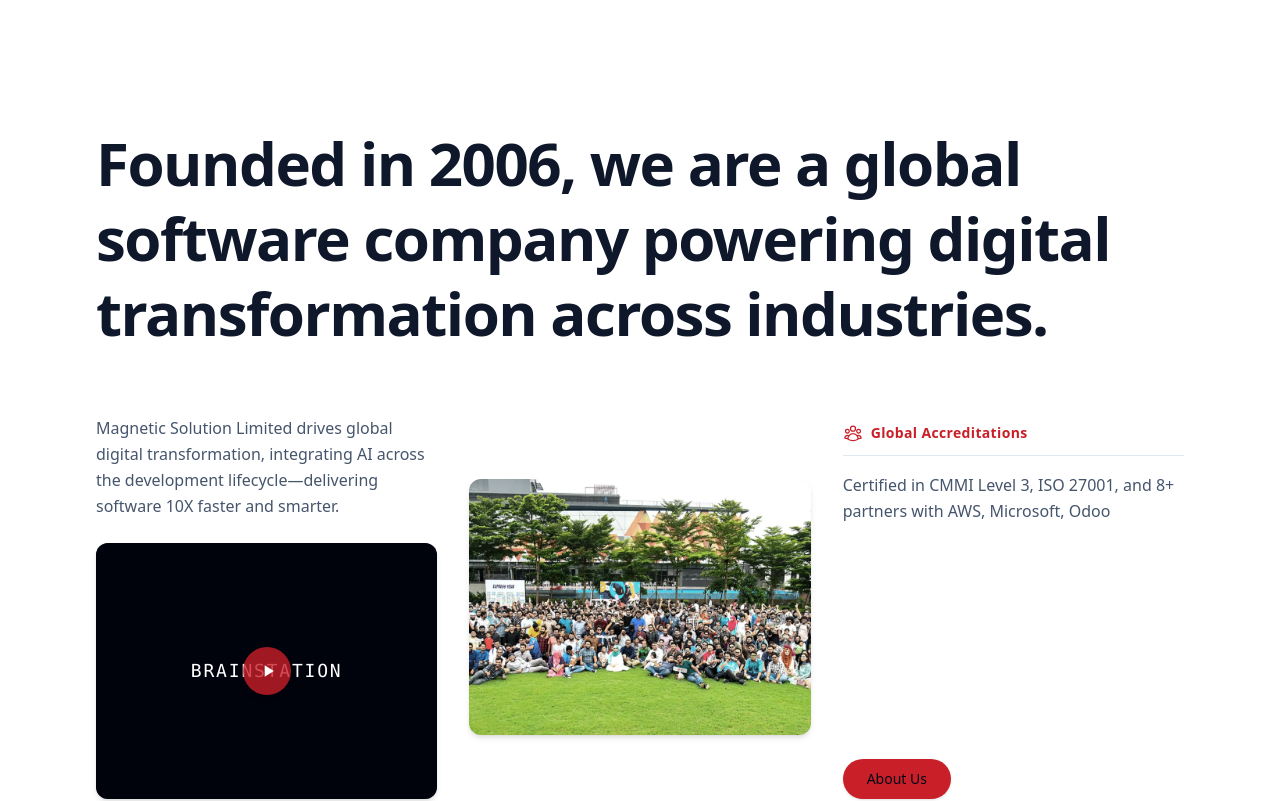
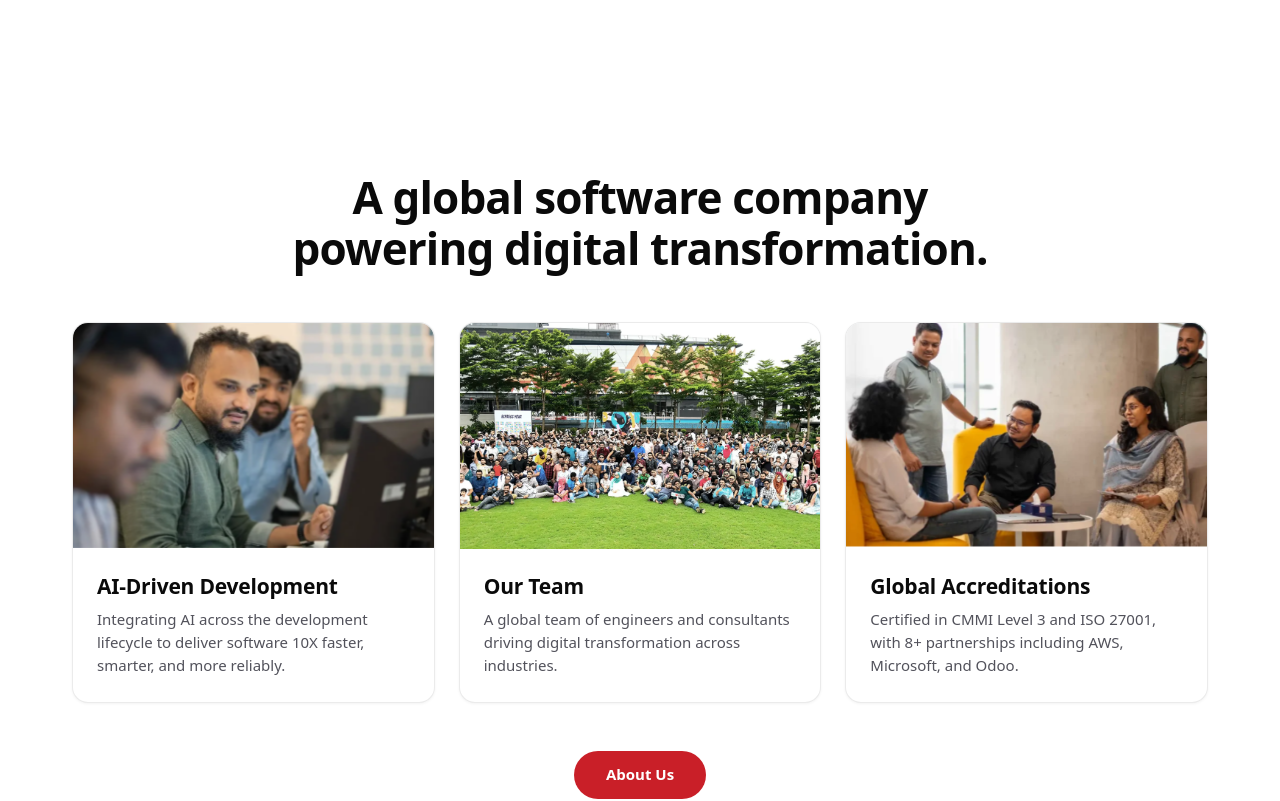
Before and after one commit to ioniccorporationbd/Brainstation-13, a Next.js app: page / in a window 1280 px wide. Shown: the part 6760-7561 px from the top of the page. Built offline with nearby package versions, Linux system fonts and the light colour scheme.

Commit message:
Founded/About section: short professional heading (no unverified year claim), 3 image-based cards with real photos, scale-1.03 red-border hover, white-text red CTA

```diff
--- a/src/Home_components/MainIntroSection.tsx
+++ b/src/Home_components/MainIntroSection.tsx
@@ -1,81 +1,76 @@
 import Image from 'next/image';
-import React from 'react';
+import Link from 'next/link';
+
+const introCards = [
+  {
+    title: 'AI-Driven Development',
+    description:
+      'Integrating AI across the development lifecycle to deliver software 10X faster, smarter, and more reliably.',
+    image: '/images/core-capabilities/team-collaboration.png',
+    alt: 'Magnetic Solution Limited engineers collaborating on software development',
+  },
+  {
+    title: 'Our Team',
+    description:
+      'A global team of engineers and consultants driving digital transformation across industries.',
+    image: '/images/brands/team-photo.webp',
+    alt: 'The Magnetic Solution Limited team',
+  },
+  {
+    title: 'Global Accreditations',
+    description:
+      'Certified in CMMI Level 3 and ISO 27001, with 8+ partnerships including AWS, Microsoft, and Odoo.',
+    image: '/images/core-capabilities/technology-consulting.png',
+    alt: 'Magnetic Solution Limited consulting and partnership meeting',
+  },
+];
 
 export default function AboutSection() {
   return (
-    <section className="bg-white py-16 px-6 md:px-12 lg:px-24 max-w-7xl mx-auto font-sans relative">
+    <section className="w-full bg-white py-[72px] md:py-[92px] lg:py-[110px]">
+      <div className="mx-auto w-full max-w-[1200px] px-5 sm:px-8">
+        <h2 className="mx-auto max-w-[760px] text-center text-[30px] font-semibold leading-[1.16] tracking-[-0.02em] text-[#0A0A0A] sm:text-[38px] lg:text-[44px]">
+          A global software company powering digital transformation.
+        </h2>
 
-      {/* Main Large Heading */}
-      <h2 className="text-4xl md:text-5xl lg:text-6xl font-semibold text-slate-900 tracking-tight leading-tight max-w-5xl mb-16">
-        Founded in 2006, we are a global software company powering digital transformation across industries.
-      </h2>
+        <div className="mt-12 grid grid-cols-1 gap-6 md:grid-cols-3">
+          {introCards.map((card) => (
+            <article
+              key={card.title}
+              className="group flex h-full flex-col overflow-hidden rounded-[16px] border border-black/[0.08] bg-white shadow-[0_1px_3px_rgba(0,0,0,0.05)] transition-[transform,border-color,box-shadow] duration-300 ease-out hover:border-primary hover:shadow-[0_18px_40px_-12px_rgba(201,31,40,0.22)] motion-safe:hover:scale-[1.03]"
+            >
+              <div className="relative aspect-[16/10] w-full overflow-hidden bg-slate-100">
+                <Image
+                  src={card.image}
+                  alt={card.alt}
+                  fill
+                  sizes="(max-width: 768px) 100vw, (max-width: 1200px) 33vw, 360px"
+                  className="object-cover transition-transform duration-300 group-hover:scale-105"
+                  loading="lazy"
+                />
+              </div>
 
-      {/* 3-Column Layout for Desktop, Stacked for Mobile */}
-      <div className="grid grid-cols-1 lg:grid-cols-3 gap-8 items-stretch">
+              <div className="flex flex-1 flex-col p-6">
+                <h3 className="text-[20px] font-semibold leading-[1.3] tracking-[-0.01em] text-[#0A0A0A] sm:text-[21px]">
+                  {card.title}
+                </h3>
 
-        {/* Column 1: Description & Video Preview */}
-        <div className="flex flex-col gap-6 justify-between">
-          <p className="text-slate-6xl text-sm md:text-base leading-relaxed text-slate-600">
-            Magnetic Solution Limited drives global digital transformation, integrating AI across
-            the development lifecycle—delivering software 10X faster and smarter.
-          </p>
-
-          {/* Video Thumbnail Container */}
-          <div className="relative rounded-xl overflow-hidden aspect-[4/3] bg-slate-950 group cursor-pointer shadow-md w-full">
-            <div className="absolute inset-0 flex items-center justify-center bg-black/50 text-white font-mono text-lg tracking-widest font-light">
-              BRAINSTATION
-            </div>
-            {/* Play Button Overlay */}
-            <div className="absolute inset-0 flex items-center justify-center">
-              <button className="w-12 h-12 bg-primary/80 hover:bg-primary text-white rounded-full flex items-center justify-center shadow-md transition-all group-hover:scale-110" aria-label="Play video">
-                <svg xmlns="http://www.w3.org/2000/svg" fill="currentColor" viewBox="0 0 24 24" className="w-5 h-5 ml-0.5">
-                  <path d="M8 5v14l11-7z" />
-                </svg>
-              </button>
-            </div>
-          </div>
+                <p className="mt-2 text-[15px] font-normal leading-[1.55] text-[#52525B]">
+                  {card.description}
+                </p>
+              </div>
+            </article>
+          ))}
         </div>
 
-        {/* Column 2: Central Team Photo */}
-        <div className="flex items-center justify-center">
-          <div className="relative w-full aspect-[4/3] rounded-xl overflow-hidden shadow-md bg-slate-100">
-            <Image
-              src="/images/brands/team-photo.webp"
-              alt="Magnetic Solution Limited Team"
-              fill
-              sizes="(max-width: 1024px) 100vw, 33vw"
-              className="object-cover"
-              loading="lazy"
-            />
-          </div>
+        <div className="mt-12 flex justify-center">
+          <Link
+            href="/about-us"
+            className="inline-flex h-12 items-center justify-center rounded-full bg-primary px-8 text-[15px] font-semibold text-white transition-colors duration-200 hover:bg-primary-hover focus-visible:outline-none focus-visible:ring-2 focus-visible:ring-primary focus-visible:ring-offset-2"
+          >
+            About Us
+          </Link>
         </div>
-
-        {/* Column 3: Accreditations & "About Us" Button */}
-        <div className="flex flex-col justify-between pt-2">
-          <div>
-            {/* Icon & Subheading */}
-            <div className="flex items-center gap-2 text-primary mb-3">
-              <svg xmlns="http://www.w3.org/2000/svg" fill="none" viewBox="0 0 24 24" strokeWidth={1.5} stroke="currentColor" className="w-5 h-5">
-                <path strokeLinecap="round" strokeLinejoin="round" d="M18 18.72a9.094 9.094 0 0 0 3.741-.479 3 3 0 0 0-4.682-2.72m.94 3.198.001.031c0 .225-.012.447-.037.666A11.944 11.944 0 0 1 12 21c-2.17 0-4.207-.576-5.963-1.584A6.062 6.062 0 0 1 6 18.719m12 0a5.971 5.971 0 0 0-.941-3.197m0 0A5.995 5.995 0 0 0 12 12.75a5.995 5.995 0 0 0-5.058 2.772m0 0a3 3 0 0 0-4.681 2.72 8.986 8.986 0 0 0 3.74.477m.94-3.197a5.971 5.971 0 0 0-.94 3.197M15 6.75a3 3 0 1 1-6 0 3 3 0 0 1 6 0Zm6 3a2.25 2.25 0 1 1-4.5 0 2.25 2.25 0 0 1 4.5 0Zm-13.5 0a2.25 2.25 0 1 1-4.5 0 2.25 2.25 0 0 1 4.5 0Z" />
-              </svg>
-              <h3 className="font-semibold text-primary text-sm tracking-wide">Global Accreditations</h3>
-            </div>
-
-            <hr className="border-slate-200 mb-4" />
-
-            <p className="text-slate-600 text-sm md:text-base leading-relaxed">
-              Certified in CMMI Level 3, ISO 27001, and 8+ partners with AWS, Microsoft, Odoo
-            </p>
-          </div>
-
-          {/* Call to Action Button Alignment */}
-          <div className="mt-8 lg:mt-0 flex lg:justify-start">
-            <button className="bg-[#C91F28] hover:bg-primary text-slate-950 font-medium text-sm px-6 py-2.5 rounded-full shadow-sm transition-colors duration-200">
-              About Us
-            </button>
-          </div>
-        </div>
-
       </div>
     </section>
   );
```
